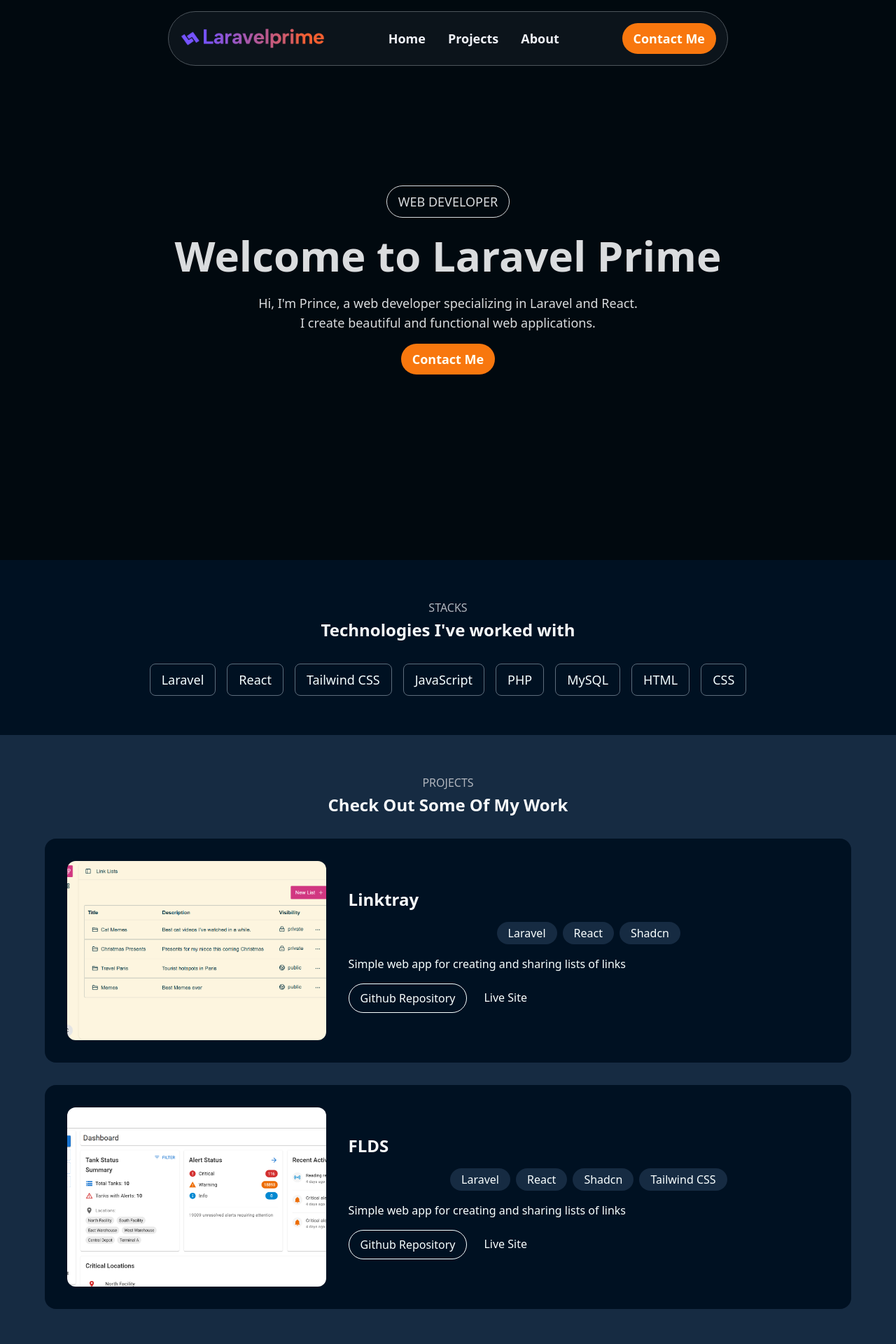
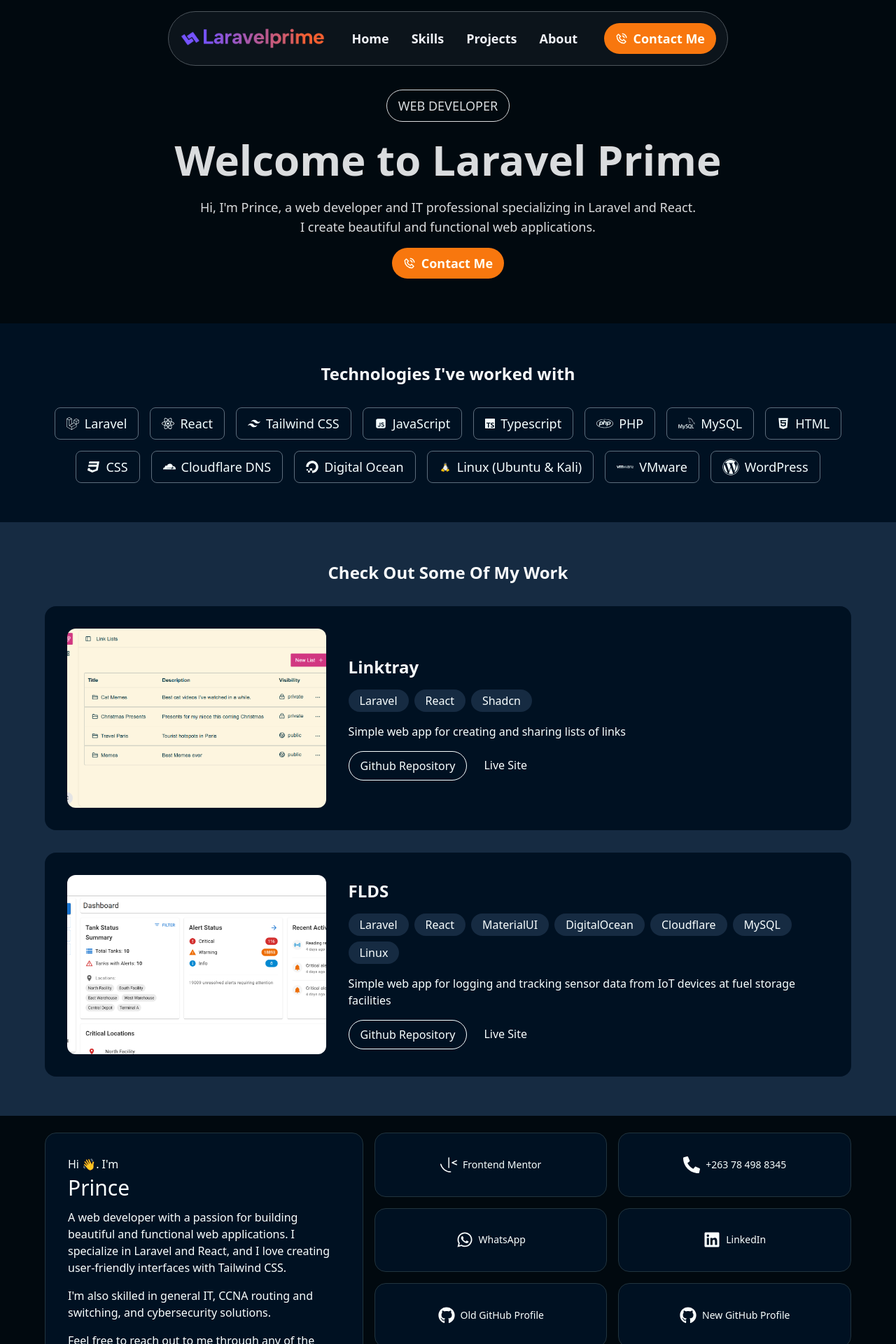
Before and after one commit to laravelprime/portfolio, a React (Vite) app: page / in a window 1280 px wide. Shown: the top 1920 px of the page at 70% size. Built offline with nearby package versions, Linux system fonts and the light colour scheme.

Commit message:
Polished the icon placement as well as padding.

```diff
--- a/index.html
+++ b/index.html
@@ -9,5 +9,10 @@
   <body>
     <div id="root"></div>
     <script type="module" src="/src/main.tsx"></script>
+    <style>
+      html{
+        scroll-behavior: smooth;
+      }
+    </style>
   </body>
 </html>
--- a/src/App.tsx
+++ b/src/App.tsx
@@ -1,46 +1,53 @@
 import logo from './assets/img/laravelprime-logo.png'
-import frontendMentorIcon from './assets/icons/frontendmentor.svg'
-import githubIcon from './assets/icons/github.svg'
-import xIcon from './assets/icons/x.svg'
-import { projects, skills } from './cms'
+import { SiFrontendmentor } from 'react-icons/si';
+import { FaGithub, FaLinkedin, FaPhone, FaWhatsapp } from 'react-icons/fa';
+import { BsTwitterX } from 'react-icons/bs';
+import { projects, skills } from './cms.tsx';
+
+import { BiPhoneCall } from 'react-icons/bi';
+
+console.log(projects, skills);
 
 function App() {
 	return (
 		<>
-			<header className='px-2 sm:px-4 lg:px-40 xl:px-60 py-2 sm:py-4 absolute top-0 left-0 w-full'>
+			<header id="home" className='px-2 sm:px-4 lg:px-40 xl:px-60 py-2 sm:py-4 absolute top-0 left-0 w-full'>
 				<div className='flex items-center justify-between bg-[#0C141B] border border-[#4C545B] p-2 sm:p-4 rounded-full'>
 					<img src={logo} alt="Logo" className='w-36 sm:w-48 md:w-52'/>
 					<ul className='flex items-center space-x-8 max-sm:hidden'>
 						<li className='text-lg font-semibold text-[#EFF1F7]'>
-							Home
+							<a href="#home">Home</a>
 						</li>
 						<li className='text-lg font-semibold text-[#EFF1F7]'>
-							Projects
+							<a href="#skills">Skills</a>
 						</li>
 						<li className='text-lg font-semibold text-[#EFF1F7]'>
-							About
+							<a href="#projects">Projects</a>
+						</li>
+						<li className='text-lg font-semibold text-[#EFF1F7]'>
+							<a href="#about"> About</a>
 						</li>
 					</ul>
 					<a
-						href="mailto:admin@laravelprime.com"
-						className='sm:text-lg font-semibold text-[#FFFFF4] bg-[#F8770E] px-4 py-2 rounded-full'
+						href="#about"
+						className='sm:text-lg font-semibold text-[#FFFFF4] bg-[#F8770E] px-4 py-2 rounded-full inline-flex items-center gap-2'
 					>
-						Contact Me
+						<BiPhoneCall/> Contact Me
 					</a>
 				</div>
 			</header>
 			<main>
-				<div className='flex items-center justify-center h-screen bg-[#01090F]'>
+				<div className='flex items-center justify-center pt-20 pb-10 md:pt-32 md:pb-16 bg-[#01090F]'>
 					<Hero/>
 				</div>
 				<div className='bg-[#001122] px-4 md:px-16 py-6'>
-					<Skills/>
+					<Skills id="skills"/>
 				</div>
 				<div className='bg-[#162B42] px-4 md:px-16 py-6'>
-					<Projects/>
+					<Projects id="projects"/>
 				</div>
 				<div className='bg-[#01090F] px-4 md:px-16 py-6'>
-					<About/>
+					<About id="about"/>
 				</div>
 			</main>
 			<footer className='bg-[#162B42] px-4 md:px-16'>
@@ -63,26 +70,23 @@
 				Welcome to Laravel Prime
 			</h1>
 			<p className='text-[#DADCDE] md:text-lg px-2'>
-				Hi, I'm Prince, a web developer specializing in Laravel and React.
+				Hi, I'm Prince, a web developer and IT professional specializing in Laravel and React.
 				<br className='hidden md:inline' />
 				I create beautiful and functional web applications.
 			</p>
 			<a
-				href="mailto:admin@laravelprime.com"
-				className='sm:text-lg font-semibold text-[#FFFFF4] bg-[#F8770E] px-4 py-2 rounded-full'
+				href="#about"
+				className='sm:text-lg font-semibold text-[#FFFFF4] bg-[#F8770E] px-4 py-2 rounded-full inline-flex items-center gap-2'
 			>
-				Contact Me
+				<BiPhoneCall/> Contact Me
 			</a>
 		</div>
 	)
 }
 
-function Skills() {
+function Skills({id}: {id: string}) {
 	return (
-		<div className='my-8'>
-			<p className='text-sm md:text-base text-[#B0B5BD] text-center mb-1'>
-				STACKS
-			</p>
+		<div id={id} className='py-8'>
 			<h2 className='text-[#F8FAFB] text-center text-xl md:text-2xl font-bold mb-8'>
 				Technologies I've worked with
 			</h2>
@@ -90,9 +94,9 @@
 				{skills.map((skill, index) => (
 					<li
 						key={index}
-						className='md:text-lg border border-[#5D6D7C] rounded-lg px-4 py-2 text-[#F5FEFF]'
+						className='md:text-lg border border-[#5D6D7C] rounded-lg px-4 py-2 text-[#F5FEFF] inline-flex items-center gap-2'
 					>
-						{skill.name}
+						{skill.icon && skill.icon} {skill.name}
 					</li>
 				))}
 			</ul>
@@ -101,12 +105,9 @@
 }
 
 // React landing page projects component
-function Projects() {
+function Projects({id}: {id: string}) {
 	return (
-		<div className='my-8'>
-			<p className='text-sm md:text-base text-[#B0B5BD] text-center mb-1'>
-				PROJECTS
-			</p>
+		<div id={id} className='py-8'>
 			<h2 className='text-[#F8FAFB] text-center text-xl md:text-2xl font-bold mb-8'>
 				Check Out Some Of My Work
 			</h2>
@@ -114,7 +115,7 @@
 				{projects.map(project => (
 					<li
 						key={project.title}
-						className='flex flex-col space-y-10 md:flex-row md:space-x-8 h-[30rem] md:h-80 rounded-2xl bg-[#001122] p-8'
+						className='flex flex-col space-y-10 md:flex-row md:space-x-8 h-[30rem] md:h-80 rounded-2xl bg-[#001122] p-4 md:p-8'
 					>
 						<div className='md:w-[35%] md:h-full rounded-xl overflow-hidden'>
 							<img
@@ -127,7 +128,7 @@
 							<h3 className='text-[#F8FAFB] text-xl md:text-2xl font-bold'>
 								{project.title}
 							</h3>
-							<div className='flex flex-wrap justify-center gap-2'>
+							<div className='flex flex-wrap justify-start gap-2'>
 								{project.technologies.map(tech => (
 									<span
 										key={tech}
@@ -144,12 +145,14 @@
 								<a
 									href={project.repoUrl}
 									className='border border-[#F9FFFF] text-[#F9FFFF] rounded-full px-4 py-2'
+									target="_blank" rel="noopener noreferrer"
 								>
 									Github Repository
 								</a>
 								<a
 									href={project.liveUrl}
 									className='text-[#F9FFFF] px-4 py-2'
+									target="_blank" rel="noopener noreferrer"
 								>
 									Live Site
 								</a>
@@ -162,40 +165,63 @@
 	)
 }
 
-function About() {
-	const profiles: Array<{name: string, url: string, icon: string}> = [
+function About({id}: {id: string}) {
+	const profiles: Array<{name: string, url: string, icon: any}> = [
 		{
 			'name': 'Frontend Mentor',
 			'url': 'https://www.frontendmentor.io/profile/comfortprince',
-			'icon': frontendMentorIcon
-		}, {
+			'icon': <SiFrontendmentor size={24}/>,
+		},
+		{
+			'name': '+263 78 498 8345',
+			'url': 'tel:+263784988345',
+			'icon': <FaPhone size={24} style={{ transform: 'scaleX(-1)' }}/>,
+		},
+		{
+			'name': 'WhatsApp',
+			'url': 'https://wa.me/263784988345',
+			'icon': <FaWhatsapp size={24}/>,
+		},
+		{
+			'name': 'LinkedIn',
+			'url': 'https://www.linkedin.com/in/comfort-prince/',
+			'icon': <FaLinkedin size={24}/>,
+		},
+		{
 			'name': 'Old GitHub Profile',
 			'url': 'https://github.com/comfortprince',
-			'icon' : githubIcon
-		}, {
+			'icon' : <FaGithub size={24}/>,
+		},
+		{
 			'name': 'New GitHub Profile',
 			'url': 'https://github.com/laravelprime',
-			'icon' : githubIcon
-		}, {
-			'name': 'LinkedIn',
-			'url': 'https://www.linkedin.com/in/comfort-prince/',
-			'icon': 'https://cdn-icons-png.flaticon.com/512/174/174857.png'
+			'icon' : <FaGithub size={24}/>,
 		},
 		{
 			'name': 'Twitter',
 			'url': 'https://x.com/laravelprime',
-			'icon': xIcon
-		}
+			'icon': <BsTwitterX size={24}/>,
+		},
 	]
 
 	return (
-		<div className='flex flex-col max-md:space-y-4 space-x-4 md:flex-row'>
-			<div className='bg-[#001122] text-[#FAFFFF] border border-[#21343E] rounded-2xl p-8 md:w-[40%]'>
-				Hi 👋. I'm <br />
-				<div className='text-3xl fontbold mt-1 mb-3'>
+		<div id={id} className='flex flex-col max-md:space-y-4 space-x-4 md:flex-row'>
+			<div className='bg-[#001122] text-[#FAFFFF] border border-[#21343E] rounded-2xl p-4 md:p-8 md:w-[40%]'>
+				<p>
+					Hi 👋. I'm
+				</p>
+				<p className='text-3xl fontbold mt-1 mb-3'>
 					Prince
-				</div>
-				a web developer with a passion for building beautiful and functional web applications. I specialize in Laravel and React, and I love creating user-friendly interfaces with Tailwind CSS.
+				</p>
+				<p className='mb-4'>
+					A web developer with a passion for building beautiful and functional web applications. I specialize in Laravel and React, and I love creating user-friendly interfaces with Tailwind CSS.
+				</p>
+				<p className='mb-4'>
+					I'm also skilled in general IT, CCNA routing and switching, and cybersecurity solutions.
+				</p>
+				<p className=''>
+					Feel free to reach out to me through any of the platforms. I'm always open to discussing new projects, creative ideas, or opportunities to be part of your visions.
+				</p>
 			</div>
 			<div className='grid grid-cols-2 gap-4 md:w-[60%]'>
 				{profiles.map(profile => (
@@ -205,7 +231,7 @@
 						target='_blank'
 						className='flex justify-center items-center space-x-2 p-2 rounded-2xl bg-[#001122] text-[#FAFFFF] text-sm border border-[#21343E]'
 					>
-						<img src={profile.icon} alt={`${profile.name} icon`} className='w-6 h-6' />
+						{profile.icon}
 						<span>{profile.name}</span>
 					</a>
 				))}
@@ -215,29 +241,10 @@
 }
 
 function Footer() {
-	// contact link email, linkedin and twitter links
-	// const contactLinks = [
-	// 	{
-	// 		'name': 'Email',
-	// 		'url': 'mailto:admin@laravelprime.com',
-	// 		'icon': 'https://cdn-icons-png.flaticon.com/512/732/732200.png'
-	// 	},
-	// 	{
-	// 		'name': 'LinkedIn',
-	// 		'url': 'https://www.linkedin.com/in/comfort-prince/',
-	// 		'icon': 'https://cdn-icons-png.flaticon.com/512/174/174857.png'
-	// 	},
-	// 	{
-	// 		'name': 'Twitter',
-	// 		'url': 'https://x.com/laravelprime',
-	// 		'icon': xIcon
-	// 	}
-	// ]
-
 	return (
 		<>
 			<div className='flex items-center justify-center py-2 text-sm'>
-				<p className='text-gray-500'>© 2023 Laravel Prime. All rights reserved.</p>
+				<p className='text-gray-500'>© 2025 LaravelPrime. All rights reserved.</p>
 			</div>
 		</>
 	)
--- /dev/null
+++ b/src/cms.json
@@ -0,0 +1,30 @@
+{
+  "projects": [
+    {
+      "title": "Linktray",
+      "technologies": ["Laravel", "React", "Shadcn"],
+      "description": "Simple web app for creating and sharing lists of links",
+      "image": "https://assets.laravelprime.com/portfolio/img/projects/linktray.png",
+      "repoUrl": "https://github.com/laravelprime/linktray",
+      "liveUrl": "https://linktray.laravelprime.com/"
+    },
+    {
+      "title": "FLDS",
+      "technologies": ["Laravel", "React", "Shadcn", "Tailwind CSS"],
+      "description": "Simple web app for uploading and managing leaked fuel readings",
+      "image": "https://assets.laravelprime.com/portfolio/img/projects/flds.png",
+      "repoUrl": "#!",
+      "liveUrl": "https://flds.laravelprime.com/"
+    }
+  ],
+  "skills": [
+    { "name": "Laravel" },
+    { "name": "React" },
+    { "name": "Tailwind CSS" },
+    { "name": "JavaScript" },
+    { "name": "PHP" },
+    { "name": "MySQL" },
+    { "name": "HTML" },
+    { "name": "CSS" }
+  ]
+}
--- a/src/cms.ts
+++ /dev/null
@@ -1,45 +0,0 @@
-import linktray from './assets/img/projects/linktray.png'
-import flds from './assets/img/projects/flds.png'
-
-const projects: Array<{
-	title: string,
-	technologies: string[],
-	description: string,
-	image: string,
-	repoUrl: string,
-	liveUrl: string
-}> = [{
-	title: 'Linktray',
-	technologies: ['Laravel', 'React', 'Shadcn'],
-	description: 'Simple web app for creating and sharing lists of links',
-	image: linktray,
-	repoUrl: 'https://github.com/laravelprime/linktray',
-	liveUrl: 'https://linktray.laravelprime.com/'
-},{
-	title: 'FLDS',
-	technologies: ['Laravel', 'React', 'Shadcn', 'Tailwind CSS'],
-	description: 'Simple web app for creating and sharing lists of links',
-	image: flds,
-	repoUrl: 'https://github.com/laravelprime/linktray',
-	liveUrl: 'https://flds.laravelprime.com/'
-}];
-
-const skills: Array<{ name: string }> = [{
-	name: 'Laravel',
-}, {
-	name: 'React',
-}, {
-	name: 'Tailwind CSS',
-}, {
-	name: 'JavaScript',
-}, {
-	name: 'PHP',
-}, {
-	name: 'MySQL',
-}, {
-	name: 'HTML',
-}, {
-	name: 'CSS',
-}];
-
-export { projects, skills };
--- /dev/null
+++ b/src/cms.tsx
@@ -0,0 +1,91 @@
+import linktray from './assets/img/projects/linktray.png'
+import flds from './assets/img/projects/flds.png'
+
+import { FaLaravel, FaReact, FaPhp, FaHtml5, FaCss3, FaCloudflare, FaDigitalOcean, FaWordpress } from 'react-icons/fa'
+import { RiTailwindCssFill, RiJavascriptFill } from 'react-icons/ri';
+import { SiTypescript, SiMysql, SiVmware } from 'react-icons/si';
+import { FcLinux } from 'react-icons/fc';
+
+const projects: Array<{
+	title: string,
+	technologies: string[],
+	description: string,
+	image: string,
+	repoUrl: string,
+	liveUrl: string
+}> = [{
+	title: 'Linktray',
+	technologies: ['Laravel', 'React', 'Shadcn'],
+	description: 'Simple web app for creating and sharing lists of links',
+	image: linktray,
+	repoUrl: 'https://github.com/laravelprime/linktray',
+	liveUrl: 'https://linktray.laravelprime.com/'
+},{
+	title: 'FLDS',
+	technologies: ['Laravel', 'React', 'MaterialUI', 'DigitalOcean', 'Cloudflare', 'MySQL', 'Linux'],
+	description: 'Simple web app for logging and tracking sensor data from IoT devices at fuel storage facilities',
+	image: flds,
+	repoUrl: 'https://github.com/comfortprince/fuel-leak-detector-2',
+	liveUrl: 'https://flds.laravelprime.com/'
+}];
+
+const skills: Array<{ icon?: any, name: string }> = [
+	{
+		icon: <FaLaravel/>,
+		name: 'Laravel',
+	},
+	{
+		icon: <FaReact/>,
+		name: 'React',
+	},
+	{
+		icon: <RiTailwindCssFill/>,
+		name: 'Tailwind CSS',
+	},
+	{
+		icon: <RiJavascriptFill/>,
+		name: 'JavaScript',
+	},
+	{
+		icon: <SiTypescript size={14}/>,
+		name: 'Typescript',
+	},
+	{
+		icon: <FaPhp size={24}/>,
+		name: 'PHP',
+	},
+	{
+		icon: <SiMysql size={24}/>,
+		name: 'MySQL',
+	},
+	{
+		icon: <FaHtml5/>,
+		name: 'HTML',
+	},
+	{
+		icon: <FaCss3/>,
+		name: 'CSS',
+	},
+	{
+		icon: <FaCloudflare/>,
+		name: 'Cloudflare DNS',
+	},
+	{
+		icon: <FaDigitalOcean/>,
+		name: 'Digital Ocean',
+	},
+	{
+		icon: <FcLinux/>,
+		name: 'Linux (Ubuntu & Kali)',
+	},
+	{
+		icon: <SiVmware size={24}/>,
+		name: 'VMware',
+	},
+	{
+		icon: <FaWordpress size={24}/>,
+		name: 'WordPress',
+	},
+];
+
+export { projects, skills };
```
